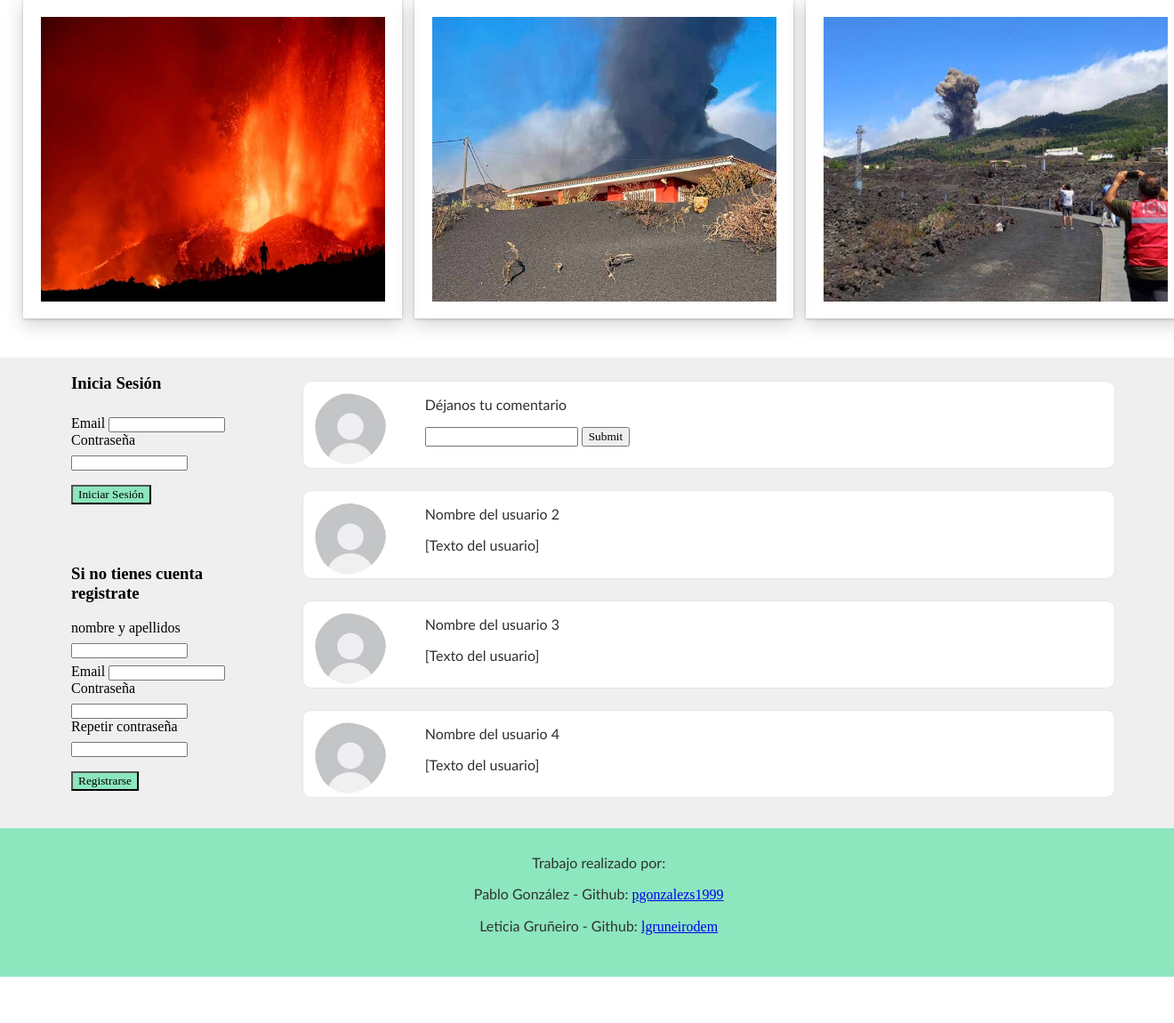
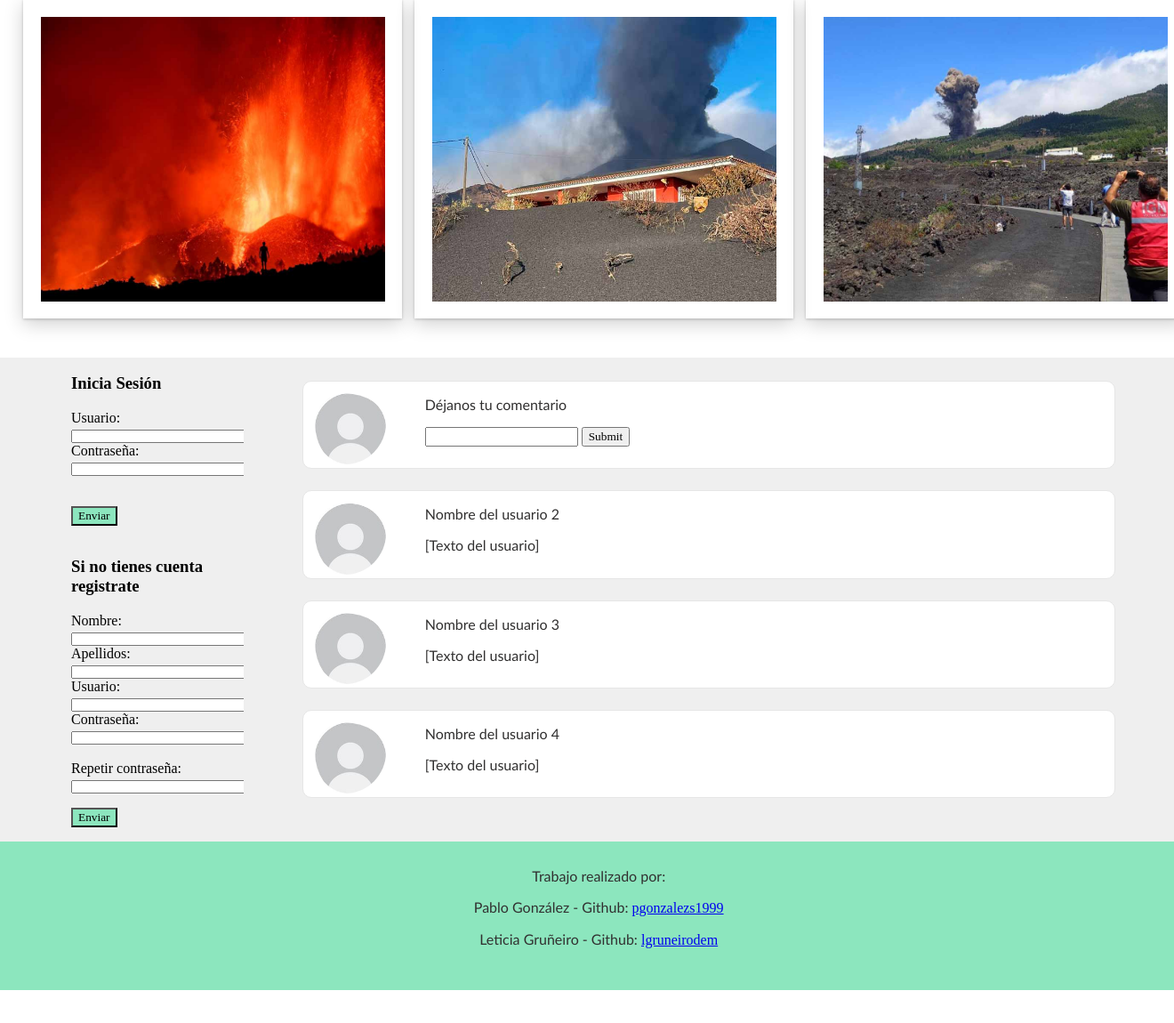
Before and after one commit to pgonzalezs1999/Web_de_crowdfunding, a PHP site: page /Pablo/crowd1.html in a window 1320 px wide; the page is wider, and only the part inside the window is pictured. Shown: the part 770-1920 px from the top of that part at 89% size. Before the commit the page ends 1894 px from the top of that part, so only its background shows below. Run offline with PHP 8.4, Linux system fonts and the light colour scheme; some libraries are stand-ins or nearby versions; some web fonts are replaced.

Commit message:
cambios en el login

```diff
--- a/crowdfunding_lp/crowd1.html
+++ b/crowdfunding_lp/crowd1.html
@@ -78,19 +78,27 @@
                 <div class="inicio">
                     <h3> Inicia Sesión </h3>
                     <form action="bienvenida.php" method="post">
-                        Email <input class="inputForm" type="email" name ="email"/><br>
-                        Contraseña <input class="inputForm" type="password" name="password" /><br>
-                        <input class="botonForm" type="submit" value="Iniciar Sesión" /><br>
+                        Usuario: <br><input class="inputForm" type="text" name="nombre"/>
+                        <br>
+                        Contraseña: <br><input class="inputForm" type="text" name="contrasena"/>
+                        <br><br>
+                        <input class="botonForm" type="submit" value="Enviar"/>
                     </form>
                 </div>
                 <div class="registro">
                     <h3>Si no tienes cuenta registrate</h3>
                     <form action="bienvenida.php" method="post">
-                        nombre y apellidos <input class="inputForm" type="text" name ="nombre y apellidos"/><br>
-                        Email <input  class="inputForm" type="email" name="email" /><br>
-                        Contraseña <input class="inputForm" type="password" name="contraseña" /><br>
-                        Repetir contraseña <input class="inputForm" type="password" name="contraseña" /><br>
-                        <input class="botonForm" type="submit"  value="Registrarse"/>
+                        Nombre: <br><input class="inputForm" type="text" name="nombre"/>
+                        <br>
+                        Apellidos: <br><input class="inputForm" type="text" name="nombre"/>
+                        <br>
+                        Usuario: <br><input class="inputForm" type="text" name="nombre"/>
+                        <br>
+                        Contraseña: <br><input class="inputForm" type="password" name="contrasena"/>
+                        <br><br>
+                        Repetir contraseña: <br><input class="inputForm" type="password" name="nombre"/>
+                        <br>
+                        <input class="botonForm" type="submit" value="Enviar"/>
                     </form>
                 </div>
         </section>
--- a/crowdfunding_lp/css/style_crowd1.css
+++ b/crowdfunding_lp/css/style_crowd1.css
@@ -298,7 +298,7 @@ footer{
 
 .inicio{
     justify-content: center;
-    align-items: center;
+    align-items: flex-start;
     padding-bottom: 2vh;
     padding-left: 10vh;
 }
@@ -307,12 +307,14 @@ footer{
     align-items: flex-end;
     flex:4;
     padding-left: 10vh;
-    margin-top: 4vh;
+    justify-content: center;
+    padding-bottom: 2vh;
+
 }
 
 .inputForm{
-    margin-top: 1vh;
-    font-size: 10px;
+    width: 100%;
+    font-size: 8px;
 }
 
 .botonForm{
```
